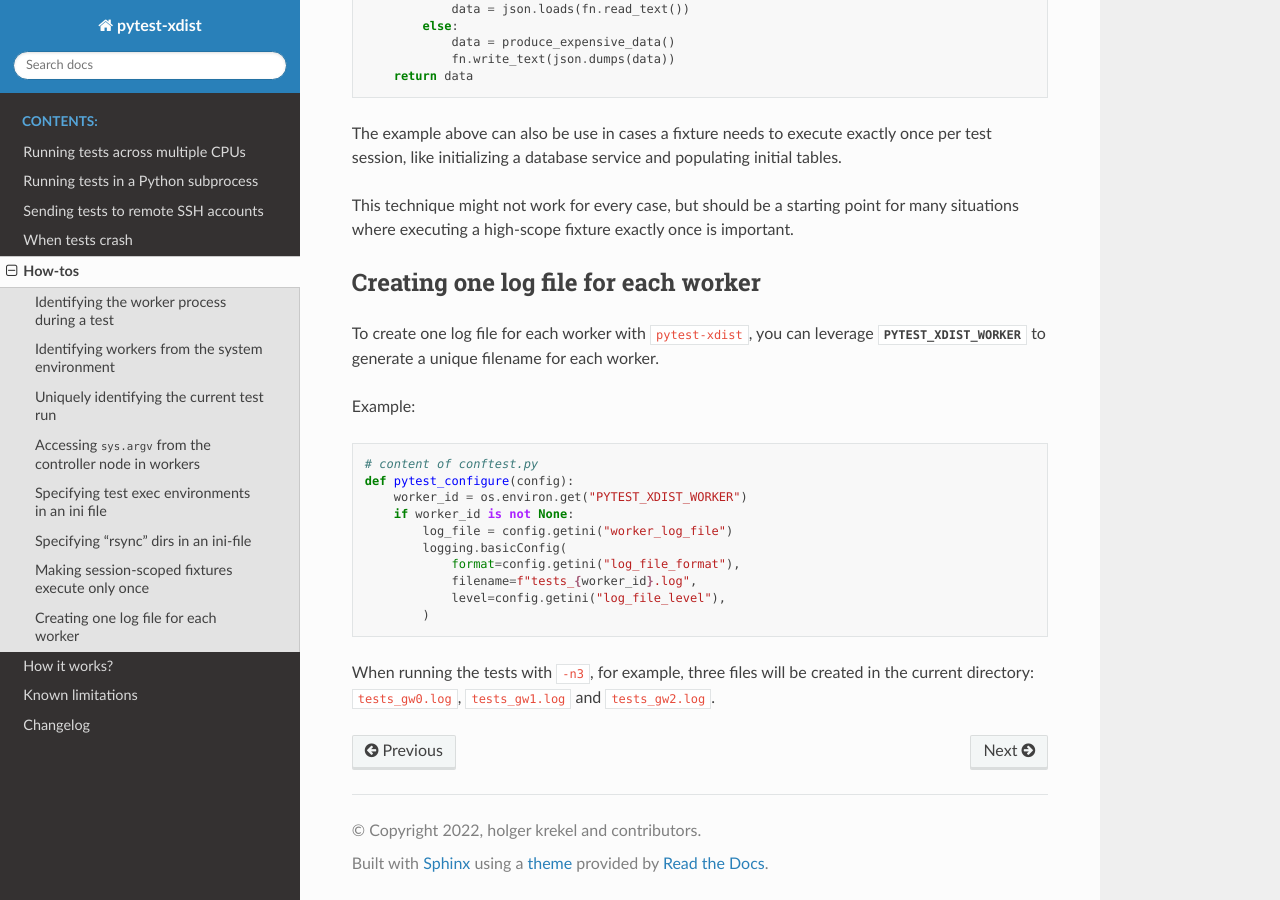
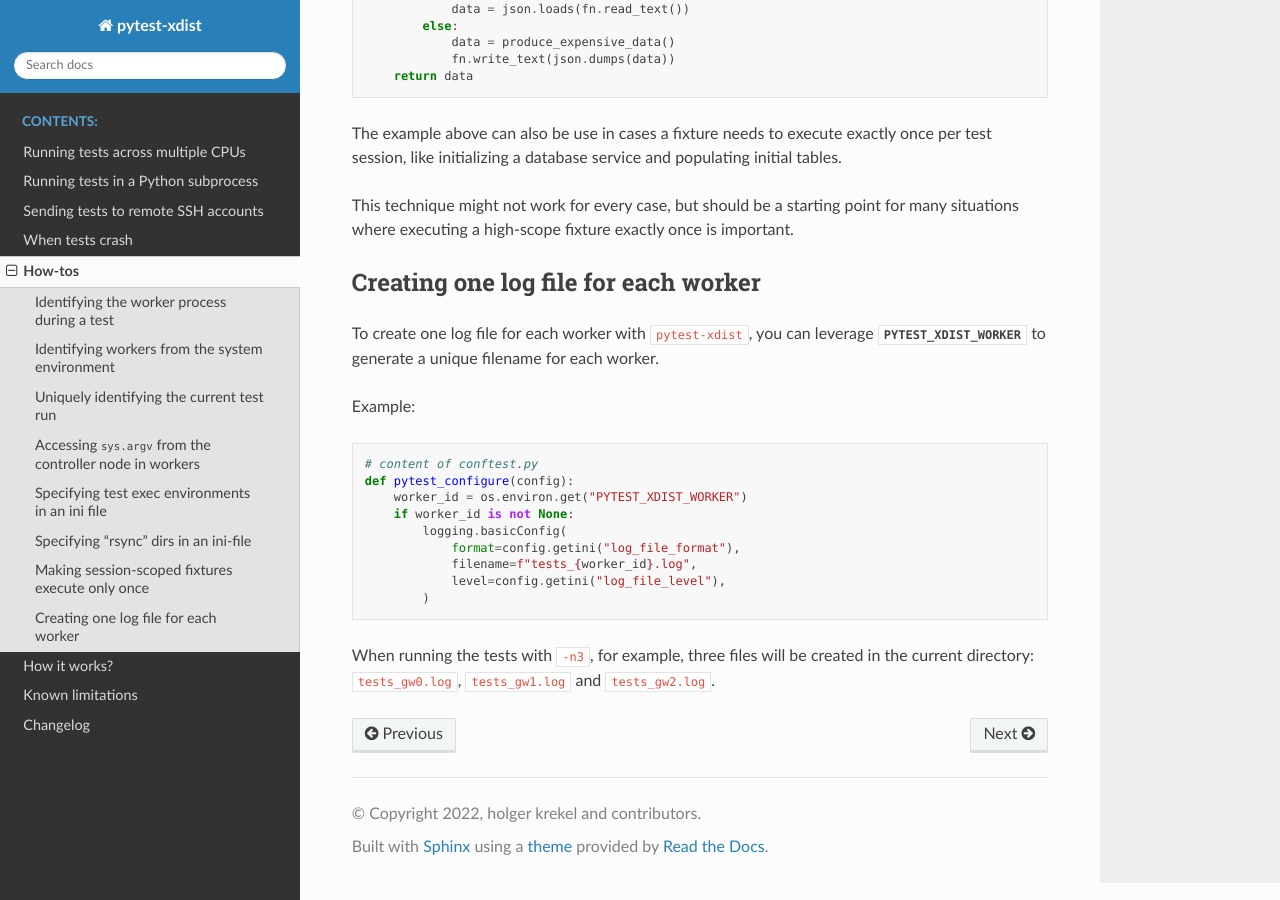
Before and after one commit to pytest-dev/pytest-xdist, a Sphinx documentation site: the page built from docs/how-to.rst, in a window 1280 px wide and 900 px high, scrolled down 4166 px. Built offline with Sphinx 7.4.7 and the Read the Docs theme 2.0.0, drawn with Linux system fonts in a browser that asks for light colours.

Commit message:
docs: Remove unused statement in one-log-per-worker example

```diff
--- a/docs/how-to.rst
+++ b/docs/how-to.rst
@@ -221,7 +221,6 @@ Example:
     def pytest_configure(config):
         worker_id = os.environ.get("PYTEST_XDIST_WORKER")
         if worker_id is not None:
-            log_file = config.getini("worker_log_file")
             logging.basicConfig(
                 format=config.getini("log_file_format"),
                 filename=f"tests_{worker_id}.log",
```
